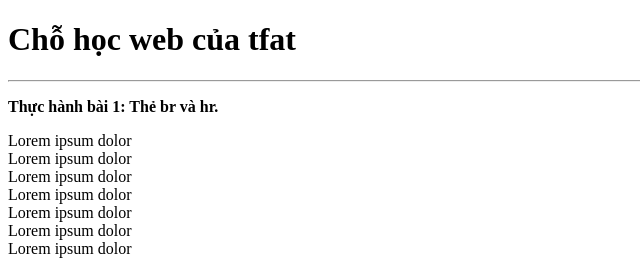
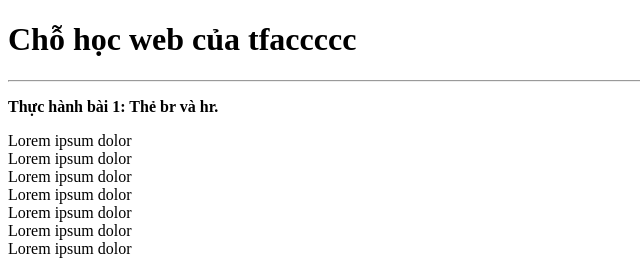
Before and after one commit to pnkiu/test, a plain HTML site: page index.html in a window 1280 px wide. Shown: the top 260 px of the page, 0-640 px from the left. Drawn offline with Linux system fonts and the light colour scheme.

Commit message:
tao nhanh moi

```diff
--- a/index.html
+++ b/index.html
@@ -6,7 +6,7 @@
     <title>Chỗ học web của tfat</title>
   </head>
   <body>
-    <h1>Chỗ học web của tfat</h1>
+    <h1>Chỗ học web của tfaccccc</h1>
     <hr />
     <p><b>Thực hành bài 1: Thẻ br và hr.</b></p>
     <p>
```
